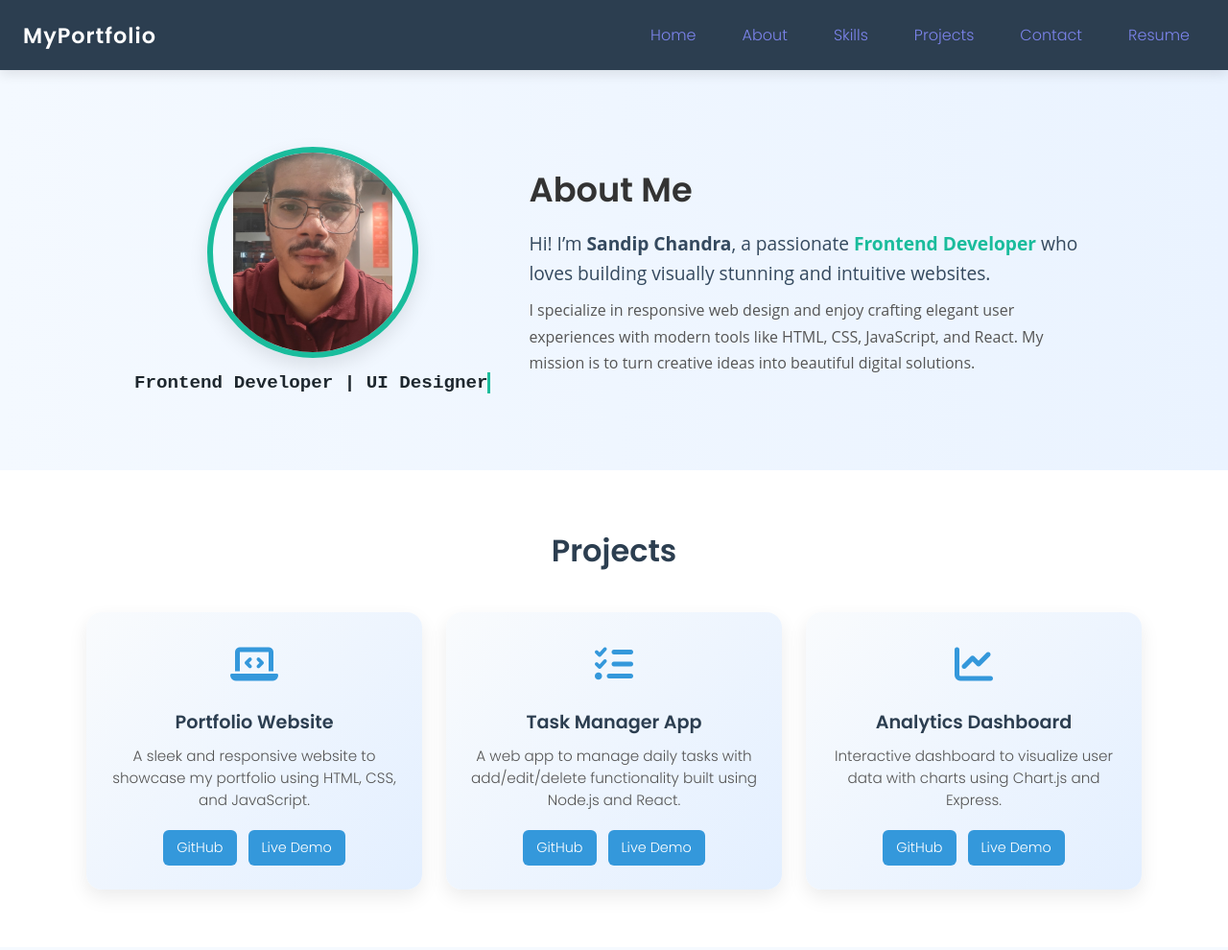
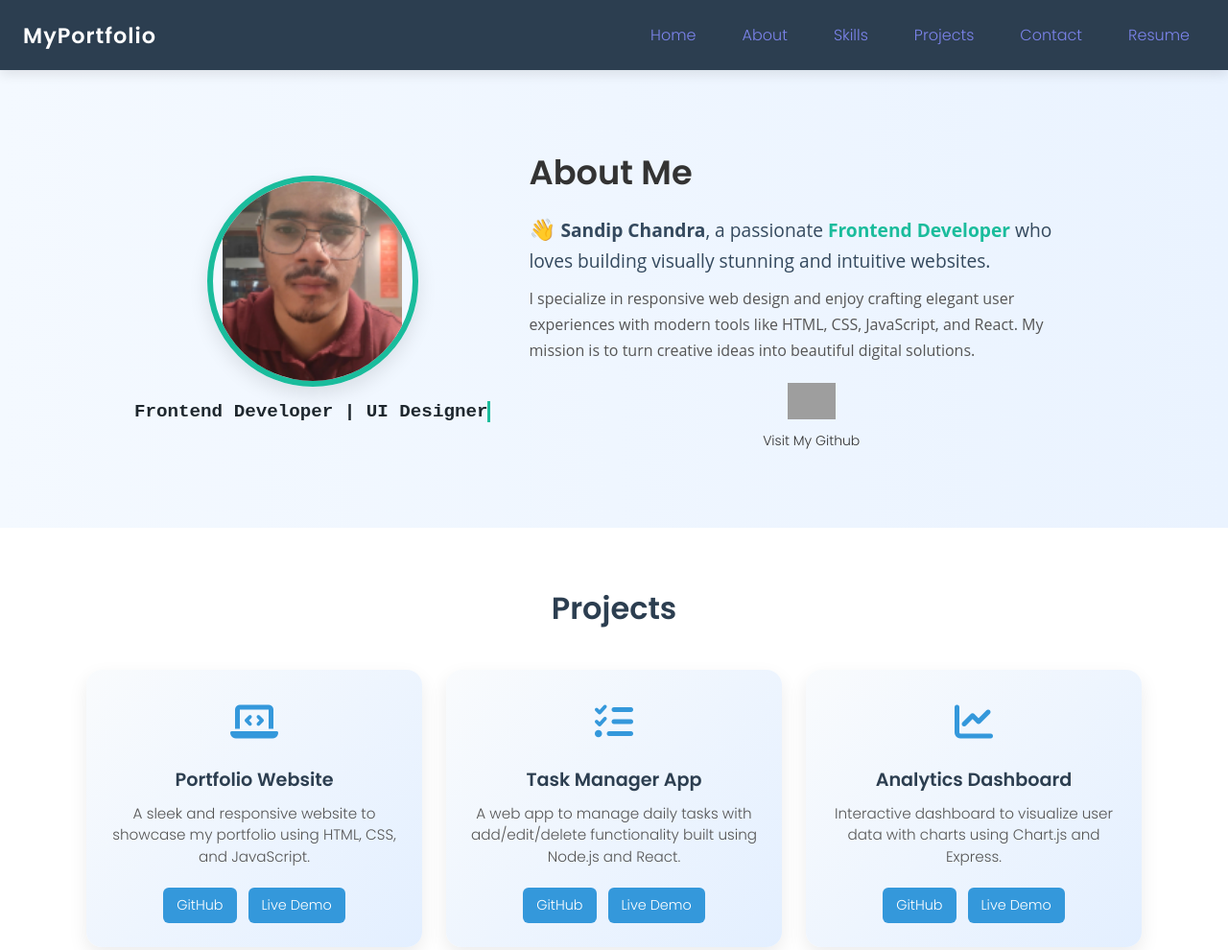
Before and after one commit to Coder-Sandip/Porfolio, a plain HTML site: page index.html in a window 1280 px wide. Shown: the top 990 px of the page at 96% size. Drawn offline with Linux system fonts and the light colour scheme; grey boxes are pictures that could not be loaded.

Commit message:
new features

```diff
--- a/backend.js
+++ b/backend.js
@@ -89,3 +89,15 @@ document.getElementById('contactForm').addEventListener('submit', function (e) {
       alert("Error sending form: " + error.message);
     });
   });
+
+
+function animateGitHub(event) {
+  event.preventDefault();
+  const icon = document.getElementById('githubIcon');
+  icon.classList.add('animate');
+
+  setTimeout(() => {
+    window.open("https://github.com/Coder-Sandip", "_blank");
+    icon.classList.remove('animate');
+  }, 800);
+}
--- a/index.html
+++ b/index.html
@@ -25,7 +25,7 @@
     <a href="#skills">Skills</a>
     <a href="#projects">Projects</a>
     <a href="#contact">Contact</a>
-    <a href="#resume">Resume</a>
+    <a href="SandipChandra_Resume_1.jpg" target="_blank">Resume</a>
   </nav>
 </header>
 
@@ -34,21 +34,32 @@
   <div class="about-content">
     <div class="about-image-container">
       <div class="photo-circle">
-        <img src="Mydp.jpg" alt="Profile Photo" />
+        <img src="Adobe Express - file.jpg" alt="Profile Photo" />
       </div>
       <h3 class="typewriter">Frontend Developer | UI Designer</h3>
     </div>
     <div class="about-text">
       <h2>About Me</h2>
       <p class="about-intro">
-        Hi! I’m <strong>Sandip Chandra</strong>, a passionate <span class="highlight">Frontend Developer</span> who loves building visually stunning and intuitive websites.
+        <span class="wave-emoji">👋</span> <strong>Sandip Chandra</strong>, a passionate <span class="highlight">Frontend Developer</span> who loves building visually stunning and intuitive websites.
       </p>
       <p class="about-detail">
         I specialize in responsive web design and enjoy crafting elegant user experiences with modern tools like HTML, CSS, JavaScript, and React. My mission is to turn creative ideas into beautiful digital solutions.
       </p>
+      <div class="github-link-wrapper">
+      <a href="#" onclick="animateGitHub(event)">
+        <img src="https://cdn.jsdelivr.net/gh/devicons/devicon/icons/github/github-original.svg"
+             alt="GitHub" id="githubIcon" class="github-icon" />
+      </a>
+      <p class="github-label">Visit My Github</p>
     </div>
+    </div>
+
   </div>
+
 </section>
+
+
 
 
 
@@ -154,12 +165,12 @@
     <div class="contact-card">
       <div class="icon-circle"><i class="fas fa-phone-alt"></i></div>
       <h3>Phone</h3>
-      <p><a href="Ph: +919007656044">+91 9007656044</a></p>
+      <p><a href="tel:+919007656044">+91 9007656044</a></p>
     </div>
     <div class="contact-card">
       <div class="icon-circle"><i class="fas fa-envelope"></i></div>
       <h3>Email</h3>
-      <p><a href="sandipchandra4282@gmail.com">sandipchandra4282@gmail.com</a></p>
+      <p><a href="mailto:sandipchandra4282@gmail.com">sandipchandra4282@gmail.com</a></p>
     </div>
     <div class="contact-card">
       <div class="icon-circle"><i class="fab fa-github"></i></div>
--- a/style.css
+++ b/style.css
@@ -206,7 +206,7 @@ header {
 }
 
 .photo-circle img {
-  width: 80%;
+  width: 90%;
   height: 100%;
   object-fit: cover;
   object-position: center center; /* fixes the image in center */
@@ -644,3 +644,49 @@ header {
     transform: translateY(0);
   }
 }
+
+.github-link-wrapper {
+  text-align: center;
+  margin-top: 20px;
+}
+
+.github-icon {
+  width: 50px;
+  transition: transform 0.3s ease;
+  cursor: pointer;
+}
+
+.github-icon.animate {
+  animation: spin 0.8s ease forwards;
+}
+
+@keyframes spin {
+  0% { transform: rotate(0deg) scale(1); }
+  50% { transform: rotate(180deg) scale(1.2); }
+  100% { transform: rotate(360deg) scale(1); }
+}
+
+.github-label {
+  font-weight: 500;
+  font-size: 14px;
+  margin-top: 5px;
+  color: #333;
+}
+.wave-emoji {
+  display: inline-block;
+  animation: wave 2s ease-in-out;
+  transform-origin: 70% 70%;
+  font-size: 1.4rem;
+}
+
+/* Keyframes for wave motion */
+@keyframes wave {
+  0% { transform: rotate(0deg); }
+  10% { transform: rotate(14deg); }
+  20% { transform: rotate(-8deg); }
+  30% { transform: rotate(14deg); }
+  40% { transform: rotate(-4deg); }
+  50% { transform: rotate(10deg); }
+  60% { transform: rotate(0deg); }
+  100% { transform: rotate(0deg); }
+}
```
Also changed, not shown: Adobe Express - file.jpg (added), SandipChandra_Resume_1.jpg (added).
